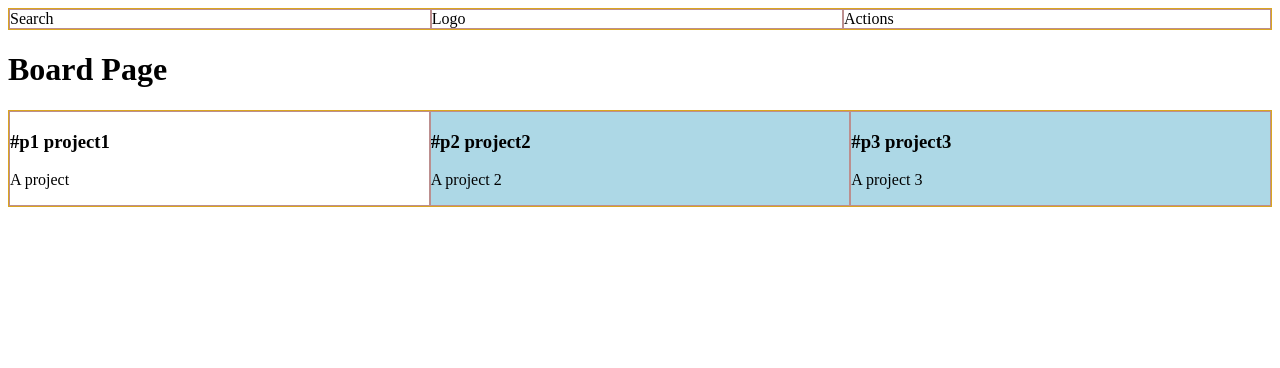
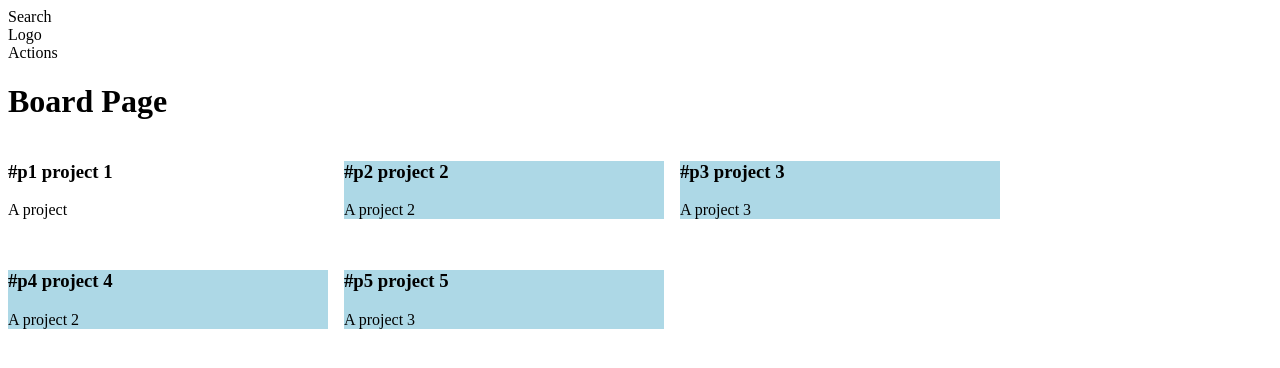
Before and after one commit to oPauloChaves/reskongoal-frontend, a React app: page /board in a window 1280 px wide. Shown: the top 368 px of the page. Built offline with nearby package versions, Linux system fonts and the light colour scheme.

Commit message:
flexbox grid based on solved-by-flexbox

```diff
--- a/src/data.json
+++ b/src/data.json
@@ -14,7 +14,7 @@
   "projects": [
     {
       "id": "p1",
-      "name": "project1",
+      "name": "project 1",
       "description": "A project",
       "color": "white",
       "users_id": "abc",
@@ -23,7 +23,7 @@
     },
     {
       "id": "p2",
-      "name": "project2",
+      "name": "project 2",
       "description": "A project 2",
       "color": "lightblue",
       "users_id": "abc",
@@ -32,7 +32,25 @@
     },
     {
       "id": "p3",
-      "name": "project3",
+      "name": "project 3",
+      "description": "A project 3",
+      "color": "lightblue",
+      "users_id": "abc",
+      "lists": [],
+      "members": []
+    },
+    {
+      "id": "p4",
+      "name": "project 4",
+      "description": "A project 2",
+      "color": "lightblue",
+      "users_id": "abc",
+      "lists": [],
+      "members": []
+    },
+    {
+      "id": "p5",
+      "name": "project 5",
       "description": "A project 3",
       "color": "lightblue",
       "users_id": "abc",
--- a/src/layouts/DefaultLayout.js
+++ b/src/layouts/DefaultLayout.js
@@ -10,9 +10,13 @@ class DefaultLayout extends Component {
 
     return (
       <Route {...rest} render={matchProps => (
-        <div className='DefaultLayout'>
-          <Header {...matchProps} />
-          <Component {...matchProps} appdata={appdata} />
+        <div>
+          <div className='container'>
+            <Header {...matchProps} />
+          </div>
+          <div className='container'>
+            <Component {...matchProps} appdata={appdata} />
+          </div>
         </div>
       )} />
     )
--- a/src/routes/Board/index.js
+++ b/src/routes/Board/index.js
@@ -1,9 +1,11 @@
 import React, { Component } from 'react'
 
 const Project = ({ id, name, description, color}) => (
-  <div className='col' style={{backgroundColor: color}}>
-    <h3>{`#${id} ${name}`}</h3>
-    <p>{description}</p>
+  <div className='col sm-col--1of4'>
+    <div style={{backgroundColor: color}}>
+      <h3>{`#${id} ${name}`}</h3>
+      <p>{description}</p>
+    </div>
   </div>
 )
 
@@ -14,7 +16,7 @@ class BoardPage extends Component {
     return (
       <div>
         <h1>Board Page</h1>
-        <div className="row">
+        <div className='row row--gutters'>
           {projects.map(p => <Project key={p.id} {...p} />)}
         </div>
       </div>
--- a/src/styles/_base.scss
+++ b/src/styles/_base.scss
@@ -1,3 +1,3 @@
-@import './devices';
-@import './colors';
+@import './variables';
+@import './mixins';
 @import './grid';
--- a/src/styles/_devices.scss
+++ /dev/null
@@ -1,21 +0,0 @@
-$mobile-width: 425px;
-$tablet-width: 768px;
-$desktop-width: 1024px;
-
-@mixin mobile {
-  @media (max-width: #{$tablet-width - 1px}) {
-    @content;
-  }
-}
-
-@mixin tablet {
-  @media (min-width: #{$tablet-width}) and (max-width: #{$desktop-width - 1px}) {
-    @content;
-  }
-}
-
-@mixin desktop {
-  @media (min-width: #{$desktop-width}) {
-    @content;
-  }
-}
--- a/src/styles/_grid.scss
+++ b/src/styles/_grid.scss
@@ -1,10 +1,125 @@
+// Based on https://github.com/philipwalton/solved-by-flexbox
+
 .row {
   display: flex;
   flex-wrap: wrap;
-  border: 1px solid goldenrod;
+  margin: 0;
+  padding: 0;
+}
+
+.row--flexCols {
+  > .col { display: flex; }
+}
+
+.row {
+  &--start { justify-content: flex-start }
+  &--end { justify-content: flex-end }
+  &--center { justify-content: center }
+  &--between { justify-content: space-between }
+  &--around { justify-content: space-around }
+  &--alignTop { align-items: flex-start }
+  &--alignBottom { align-items: flex-end }
+  &--alignCenter { align-items: center }
+
+  &--gutters {
+    margin: -1rem 0 1rem -1rem;
+    > .col { padding: 1rem 0 0 1rem }
+  }
+}
+
+@include sm-screen {
+  .sm-row {
+    &--gutters {
+      margin: -1rem 0 1rem -1rem;
+      > .col { padding: 1rem 0 0 1rem; }
+    }
+  }
+}
+
+@include md-screen {
+  .md-row {
+    &--gutters {
+      margin: -1rem 0 1rem -1rem;
+      > .col { padding: 1rem 0 0 1rem; }
+    }
+  }
+}
+
+@include lg-screen {
+  .lg-row {
+    &--gutters {
+      margin: -1rem 0 1rem -1rem;
+      > .col { padding: 1rem 0 0 1rem; }
+    }
+  }
 }
 
 .col {
-  flex-grow: 1;
-  border: 1px solid rosybrown;
+  flex: 1 1 100%;
+
+  &--top { align-self: flex-start; }
+  &--bottom { align-self: flex-end; }
+  &--center { align-self: center; }
+  &--autoSize { flex: none; }
+
+  &--1of2,
+  &--1of3,
+  &--1of4,
+  &--2of3 {
+    flex: 0 0 auto;
+  }
+
+  &--1of2 { width: 50%!important; }
+  &--1of3 { width: 33.33333%!important; }
+  &--1of4 { width: 25%!important; }
+  &--2of3 { width: 66.6667%!important; }
 }
+
+@include sm-screen {
+  .sm-col {
+
+    &--1of2,
+    &--1of3,
+    &--1of4,
+    &--2of3 {
+      flex: 0 0 auto;
+    }
+
+    &--1of2 { width: 50%!important; }
+    &--1of3 { width: 33.33333%!important; }
+    &--1of4 { width: 25%!important; }
+    &--2of3 { width: 66.6667%!important; }
+  }
+}
+
+@include md-screen {
+  .md-col {
+    &--1of2,
+    &--1of3,
+    &--1of4,
+    &--2of3 {
+      flex: 0 0 auto;
+    }
+
+    &--1of2 { width: 50%!important; }
+    &--1of3 { width: 33.33333%!important; }
+    &--1of4 { width: 25%!important; }
+    &--2of3 { width: 66.6667%!important; }
+  }
+}
+
+@include lg-screen {
+  .lg-col {
+    &--1of2,
+    &--1of3,
+    &--1of4,
+    &--2of3 {
+      flex: 0 0 auto;
+    }
+
+    &--1of2 { width: 50%!important; }
+    &--1of3 { width: 33.33333%!important; }
+    &--1of4 { width: 25%!important; }
+    &--2of3 { width: 66.6667%!important; }
+  }
+}
--- /dev/null
+++ b/src/styles/_mixins.scss
@@ -0,0 +1,33 @@
+$sm-width: 48rem;
+$md-width: 62rem;
+$lg-width: 75rem;
+
+@mixin sm-screen {
+  @media only screen and (min-width: $sm-width) {
+    @content;
+  }
+}
+
+@mixin md-screen {
+  @media only screen and (min-width: $md-width) {
+    @content;
+  }
+}
+
+@mixin lg-screen {
+  @media only screen and (min-width: $lg-width) {
+    @content;
+  }
+}
+
+@mixin element($element) {
+  &__#{$element} {
+    @content;
+  }
+}
+
+@mixin modifier($modifier) {
+  &--#{$modifier} {
+    @content;
+  }
+}
--- a/src/styles/_colors.scss
+++ b/src/styles/_variables.scss
@@ -7,8 +7,8 @@ $blackGray: #272822;
 $primary: rgb(33,150,243);
 $secondary: rgb(200,230,201);
 $materialBlue: #00bcd4;
-$background: #F2F2F2;
 $white: #ffffff;
+$background: $white;
 $navbar: $materialBlue;
 $navbarText: $white;
 $subNavbar: $materialBlue;
--- a/src/styles/core.scss
+++ b/src/styles/core.scss
@@ -1,9 +1,7 @@
 :global {
-  @import 'base';
-  @import 'devices';
-  @import 'grid';
   @import '~normalize.css/normalize';
   @import url(https://fonts.googleapis.com/css?family=Roboto:300,400,100,500,900);
+  @import 'base';
 
   *,
   *:before,
@@ -19,4 +17,13 @@
     font-family: 'Roboto', 'Open Sans', 'Helvetica Neue', Helvetica, Arial, sans-serif;
     font-size: 15px;
   }
+
+  .container {
+    max-width: $md-width;
+    margin: 0 auto;
+
+    @include modifier('fluid') {
+      max-width: 100%;
+    }
+  }
 }
```
